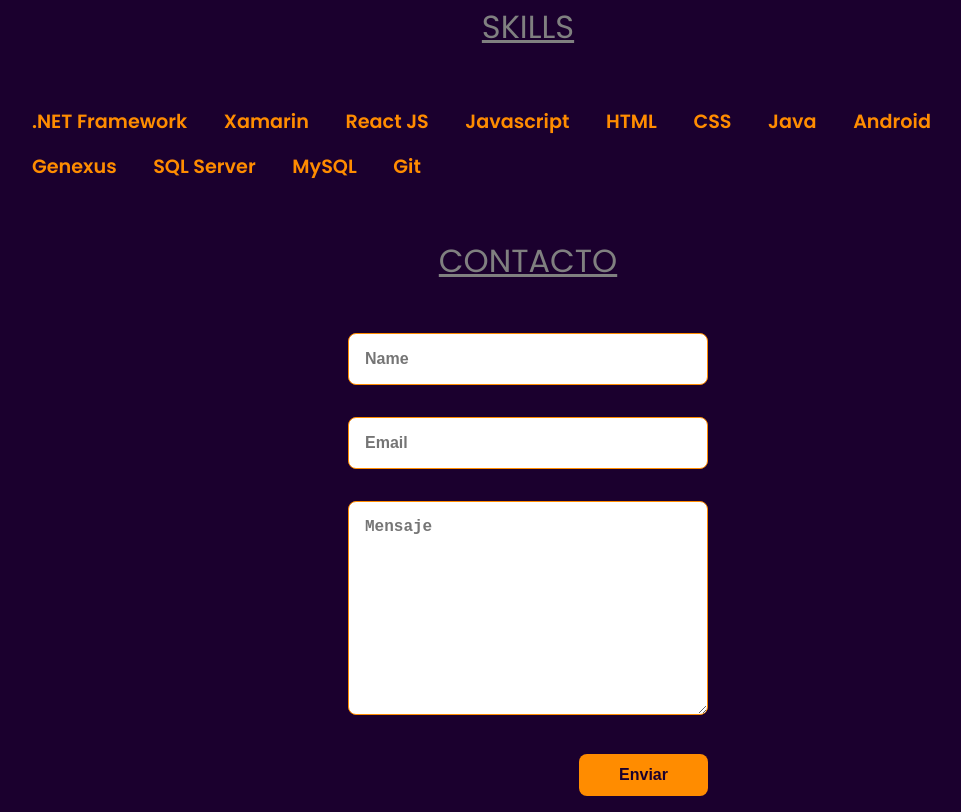
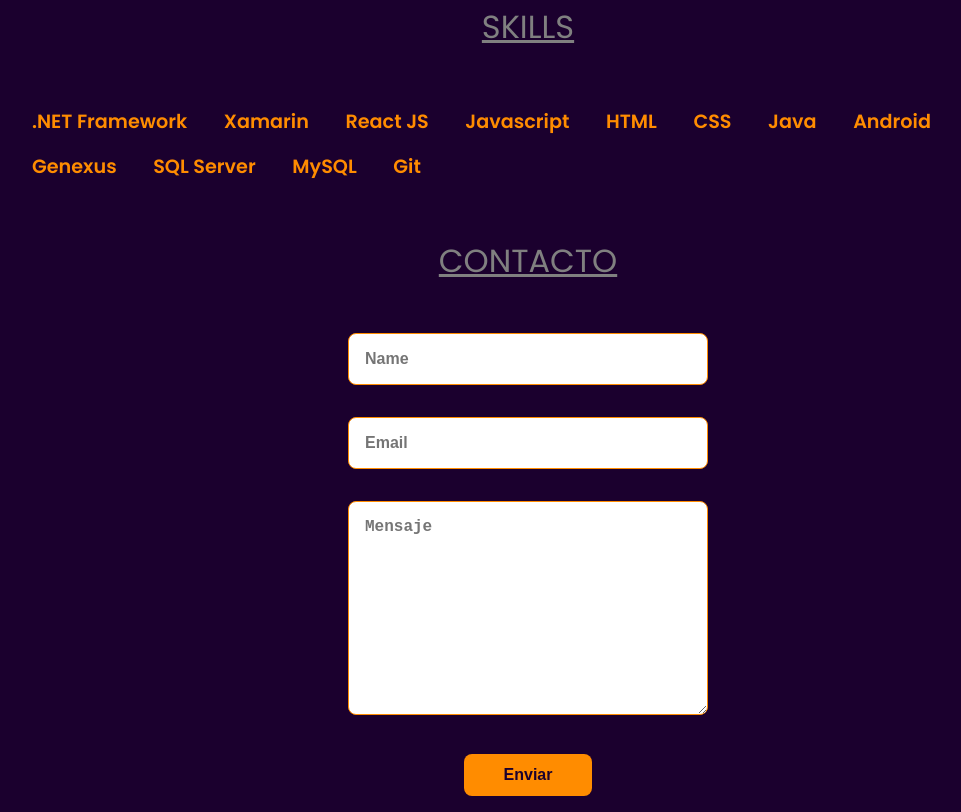
Before and after one commit to and10git/website-and, a website: page assets/index.html in a window 1280 px wide. Shown: the part 3711-4523 px from the top of the page, without its empty margins (112-1073 px from the left). Drawn offline with nearby package versions, Linux system fonts and the light colour scheme.

Commit message:
make it better

```diff
--- a/assets/css/styles.css
+++ b/assets/css/styles.css
@@ -345,7 +345,7 @@
   border: none;
   outline: none;
   font-size: var(--normal-font-size);
-  margin-left: 7rem;
+  margin: auto;
   cursor: pointer;
   color: rgb(27, 0, 46);
   background-color: var(--second-color);
@@ -465,10 +465,6 @@
   .contact__container{
     justify-items: center;
   }
-
-  .contact__button{
-    margin-left: auto;
-  }
 }
 
 @media screen and (min-width: 1024px){
```
